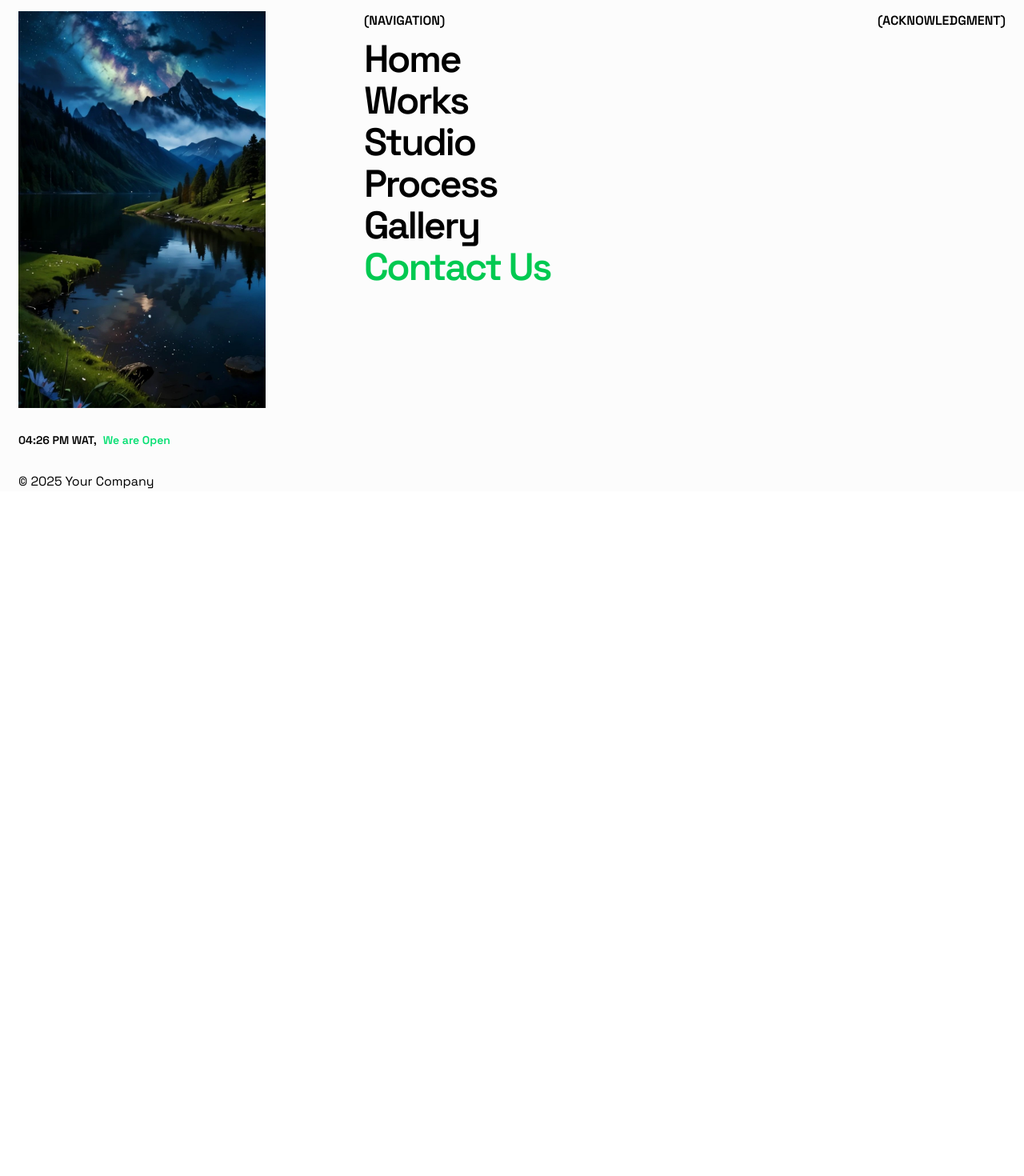
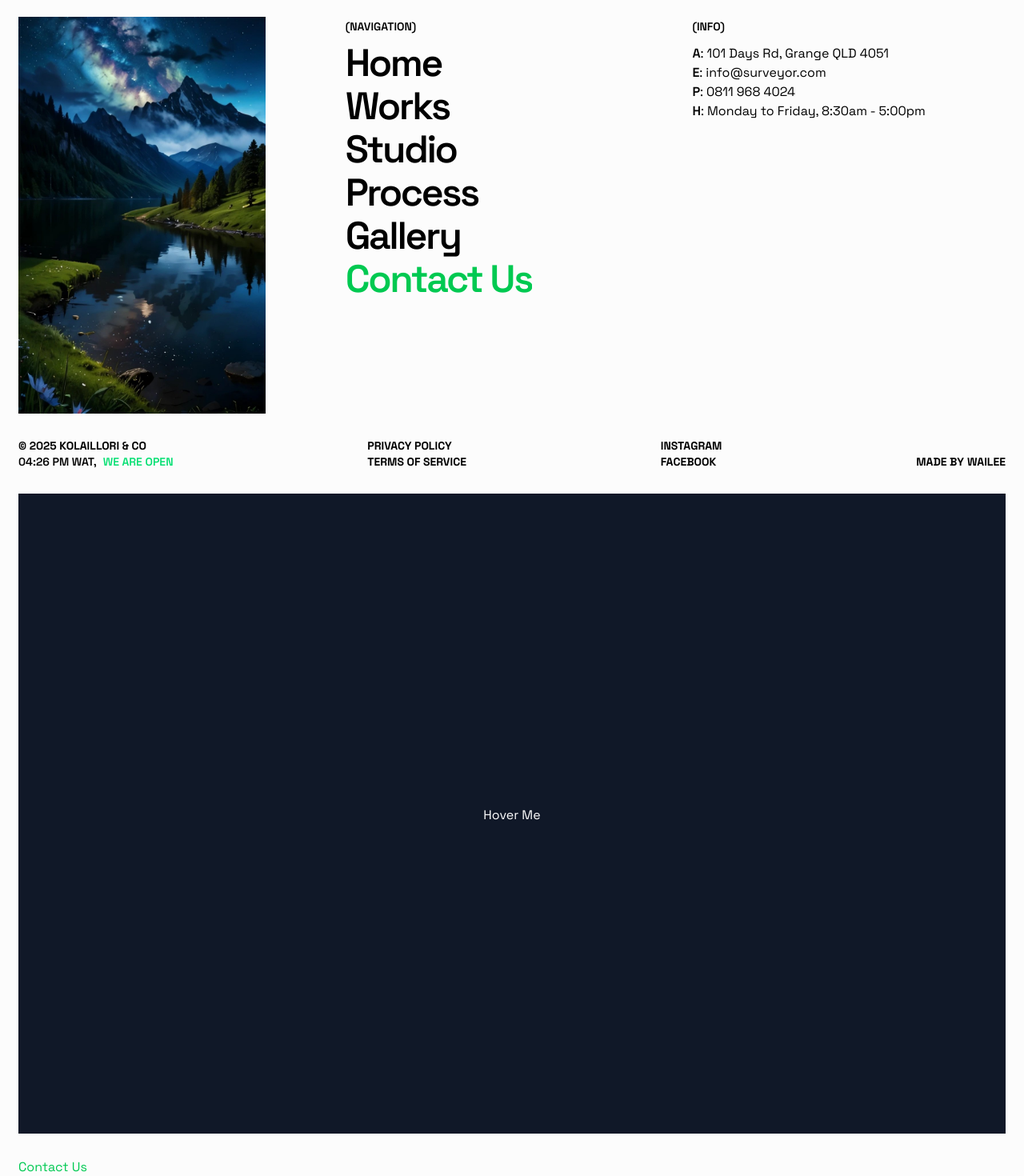
Before and after one commit to wailee2/realestate, a React (Vite) app: page / in a window 1280 px wide. Shown: the part 7940-9410 px from the top of the page at 80% size. Before the commit the page ends 8554 px from the top, so only its background shows below. Built offline with nearby package versions, Linux system fonts and the light colour scheme.

Commit message:
hoverswapworking

```diff
--- /dev/null
+++ b/src/components/ui/HoverSwapText.jsx
@@ -0,0 +1,57 @@
+import { useRef, useEffect } from "react";
+import { gsap } from "gsap";
+
+export default function HoverSwapText({ text, href = "#", className = "" }) {
+  const wrapper = useRef(null);
+  const topText = useRef(null);
+  const bottomText = useRef(null);
+
+  useEffect(() => {
+    if (!wrapper.current || !topText.current || !bottomText.current) return;
+
+    // Clone top text into bottom text
+    bottomText.current.textContent = topText.current.textContent;
+
+    // GSAP initial setup
+    gsap.set(topText.current, { y: 0 });
+    gsap.set(bottomText.current, { y: "100%" });
+
+    const onEnter = () => {
+      gsap.to(topText.current, { y: "-100%", duration: 0.2, ease: "expo.out" });
+      gsap.to(bottomText.current, { y: "0%", duration: 0.2, ease: "expo.out"});
+    };
+
+    const onLeave = () => {
+      gsap.to(topText.current, { y: "0%", duration: 0.2, ease: "expo.in" });
+      gsap.to(bottomText.current, { y: "100%", duration: 0.2, ease: "expo.in" });
+    };
+
+    const el = wrapper.current;
+    el.addEventListener("mouseenter", onEnter);
+    el.addEventListener("mouseleave", onLeave);
+
+    return () => {
+      if (!el) return;
+      el.removeEventListener("mouseenter", onEnter);
+      el.removeEventListener("mouseleave", onLeave);
+    };
+  }, []);
+
+  return (
+    <a
+      ref={wrapper}
+      href={href}
+      className={`relative inline-block overflow-hidden h-[1.2em] ${className}`}
+    >
+      <span ref={topText} className="block">
+        {text}
+      </span>
+      <span ref={bottomText} className="block absolute top-0 left-0" />
+    </a>
+  );
+}
+
+
+/*usage: <HoverSwapText text="Home" href="/" className="text-xl font-bold text-white" />
+      <HoverSwapText text="Gallery" href="/gallery" className="text-xl font-bold text-white" />
+      <HoverSwapText text="Contact" href="/contact" className="text-xl font-bold text-white" /></div>*/
--- /dev/null
+++ b/src/components/ui/HoverSwapText2.jsx
@@ -0,0 +1,32 @@
+export default function HoverSwapText2({ text, href, className = "" }) {
+  const Inner = () => (
+    <>
+      <span className="block transition-transform duration-300 ease-out group-hover:-translate-y-full">
+        {text}
+      </span>
+      <span className="block absolute top-full left-0 transition-transform duration-300 ease-out group-hover:-translate-y-full">
+        {text}
+      </span>
+    </>
+  );
+
+  if (href) {
+    return (
+      <a
+        href={href}
+        className={`group relative inline-block overflow-hidden ${className}`}
+      >
+        <Inner />
+      </a>
+    );
+  }
+
+  // No href → just a span for wrapping in div/button
+  return (
+    <span
+      className={`group relative inline-block overflow-hidden ${className}`}
+    >
+      <Inner />
+    </span>
+  );
+}
--- a/src/components/ui/contactbut.jsx
+++ b/src/components/ui/contactbut.jsx
@@ -1,5 +1,6 @@
 import { useState, useEffect } from "react";
 import { IoClose } from "react-icons/io5";
+import HoverSwapText2 from './HoverSwapText2';
 
 export default function Contactbut({ variant = "button", label }) {
     const [open, setOpen] = useState(false);
@@ -29,12 +30,16 @@ export default function Contactbut({ variant = "button", label }) {
                 onClick={handleOpen}
                 className={
                     variant === "link"
-                        ? "text-green-500 cursor-pointer"
-                        : "p-3 bg-red-800 text-white font-medium rounded-4xl hover:bg-green-600 transition cursor-pointer"
+                    ? "text-green-500 cursor-pointer"
+                    : "p-3 bg-red-800 text-white font-medium rounded-4xl hover:bg-green-600 transition cursor-pointer"
                 }
-            >
-                {label || (variant === "link" ? "Contact Us" : "Get Started Now")}
+                >
+                <HoverSwapText2
+                    text={label || (variant === "link" ? "Contact Us" : "Get Started Now")}
+                    className={variant === "link" ? "text-green-500" : "text-white"}
+                />
             </div>
+
 
             {/* Backdrop */}
             {visible && (
--- a/src/home/Footer.jsx
+++ b/src/home/Footer.jsx
@@ -1,6 +1,10 @@
-import { useState, useEffect } from "react";
+import { useState, useEffect, } from "react";
 import Contactbut from '../components/ui/Contactbut';
+import HoverSwapText from '../components/ui/HoverSwapText';
+import HoverSwapText2 from '../components/ui/HoverSwapText2';
 import testimonialimg3 from "../assets/featured/featured02.jpg";
+import { Link } from "react-router-dom";
+
 
 
 export default function Footer() {
@@ -21,13 +25,13 @@ export default function Footer() {
     }, []);
 
     return (
-        <section className="border-t-1 border-red-500 px-3 md:px-4 lg:px-5 xl:px-[1.8%] pt-8 space-y-7.5 ">
-            <div className="md:flex flex-row-reverse justify-between gap-[10%]">
-                <div className="flex-1 md:flex justify-between">
+        <section className="border-t-1 border-red-500 px-3 md:px-4 lg:px-5 xl:px-[1.8%] pt-8 pb-3.5 space-y-7.5 ">
+            <div className="md:flex flex-row-reverse justify-between md:gap-[6%] lg:gap-[0]">
+                <div className="flex-1 md:flex justify-around">
                     <div className=" ">
-                        <span className="uppercase font-semibold">(Navigation)</span>
+                        <span className="uppercase text-sm font-semibold">(Navigation)</span>
 
-                        <ul className="space-y-1 capitalize cursor-pointer mt-3 font-semibold text-4xl md:text-4xl xl:text-5xl tracking-tighter">
+                        <ul className="space-y-1.5 capitalize cursor-pointer mt-2.5 font-semibold text-4xl md:text-4xl xl:text-5xl tracking-tighter">
                             <li>Home</li>
                             <li>Works</li>
                             <li>Studio</li>
@@ -37,7 +41,33 @@ export default function Footer() {
                         </ul>
                     </div>
                     <div>
-                        <span className="uppercase font-semibold">(Acknowledgment)</span>
+                        <span className="uppercase text-sm font-semibold">(INFO)</span>
+                        <ul className="text-[16px] mt-2.5 ">
+                            <li>
+                                <span className="font-semibold mr-1">A
+                                    <span className="font-normal">:</span>
+                                </span>
+                                <span>101 Days Rd, Grange QLD 4051</span>
+                            </li>
+                            <li>
+                                <span className="font-semibold mr-1">E
+                                    <span className="font-normal">:</span>
+                                </span>
+                                <span>info@surveyor.com</span>
+                            </li>
+                            <li>
+                                <span className="font-semibold mr-1">P
+                                    <span className="font-normal">:</span>
+                                </span>
+                                <span>0811 968 4024</span>
+                            </li>
+                            <li>
+                                <span className="font-semibold mr-1">H
+                                    <span className="font-normal">:</span>
+                                </span>
+                                <span>Monday to Friday, 8:30am - 5:00pm</span>
+                            </li>
+                        </ul>
                     </div>
                 </div>
                 <div className="md:max-w-[25%] flex-1">
@@ -45,8 +75,9 @@ export default function Footer() {
 
                 </div>
             </div>
-
-                {/* Clock + availability */}
+            <div className="flex justify-between items-end flex-wrap text-sm font-bold uppercase">
+                <div>
+                    <div className="uppercase">© 2025 KolaIllori & Co</div>
                     <div className="flex items-center gap-2 text-sm font-semibold">
                         <span className="">
                             {time.toLocaleTimeString([], { hour: "2-digit", minute: "2-digit" })} WAT,
@@ -55,7 +86,72 @@ export default function Footer() {
                             {available ? "We are Open" : "We Are Closed"}
                         </span>
                     </div>
-                <div>© 2025 Your Company</div>
+                </div>
+                <div className="flex flex-col">
+                    <Link to="/privacy">
+                        Privacy Policy
+                    </Link>
+                    <Link to="/privacy" >
+                        Terms of Service
+                    </Link>
+                </div>
+                <div className="flex flex-col">
+                    <div>
+                        <a
+                            href="https://instagram.com/yourprofile"
+                            target="_blank"
+                            rel="noopener noreferrer"
+                            >
+                            Instagram
+                        </a>
+
+                    </div>
+                    <div>
+                        <a
+                            href="https://facebook.com/yourprofile"
+                            target="_blank"
+                            rel="noopener noreferrer"
+                        >
+                            Facebook
+                        </a>
+                    </div>
+                </div>
+                <div className="uppercase"><span >Made by
+                    <a
+                        href="https://x.com/no9heroo"
+                        target="_blank"
+                        rel="noopener noreferrer"
+                        className="hover:underline ml-1"
+                    >
+                        WAILEE
+                    </a></span>
+                </div>
+
+
+            </div>
+
+    <div className="flex items-center justify-center h-screen bg-gray-900">
+      <a
+        href="#"
+        className="relative overflow-hidden h-[1.2em] inline-block group"
+      >
+        {/* top text */}
+        <span className="block translate-y-0 group-hover:-translate-y-full transition-transform duration-300 ease-out text-white">
+          Hover Me
+        </span>
+
+        {/* bottom text (clone) */}
+        <span className="block absolute top-full left-0 translate-y-0 group-hover:-translate-y-full transition-transform duration-300 ease-out text-green-400">
+          Hover Me
+        </span>
+      </a>
+    </div>
+
+            <HoverSwapText2
+  text="Contact Us"
+  href="/contact"
+  className="group text-green-500 cursor-pointer"
+/>
 
         </section>
     );
```
Lines whose indentation alone changed are shown as unchanged.
